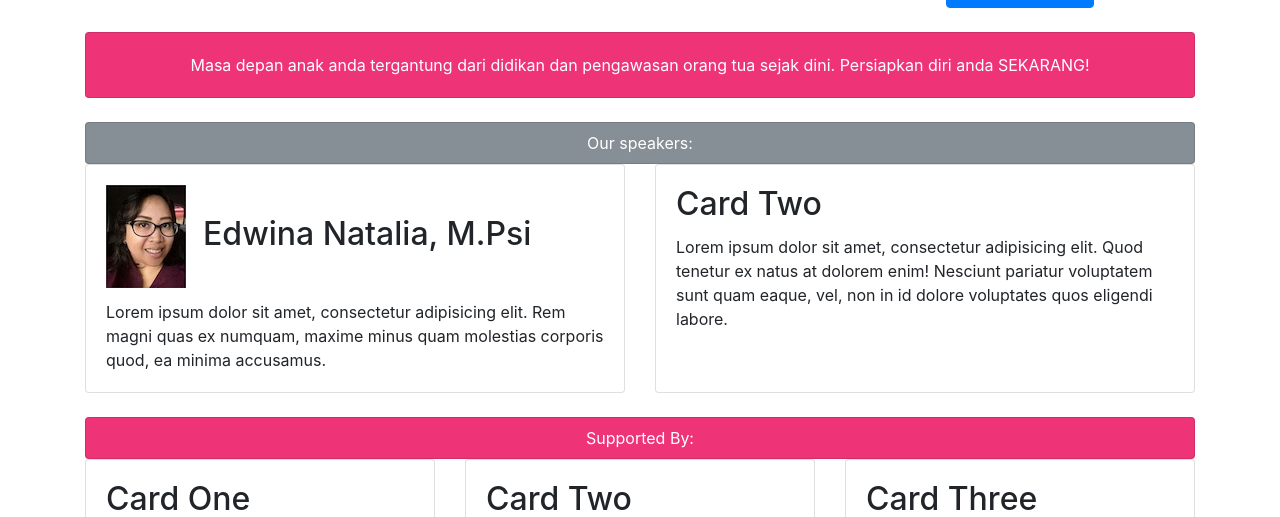
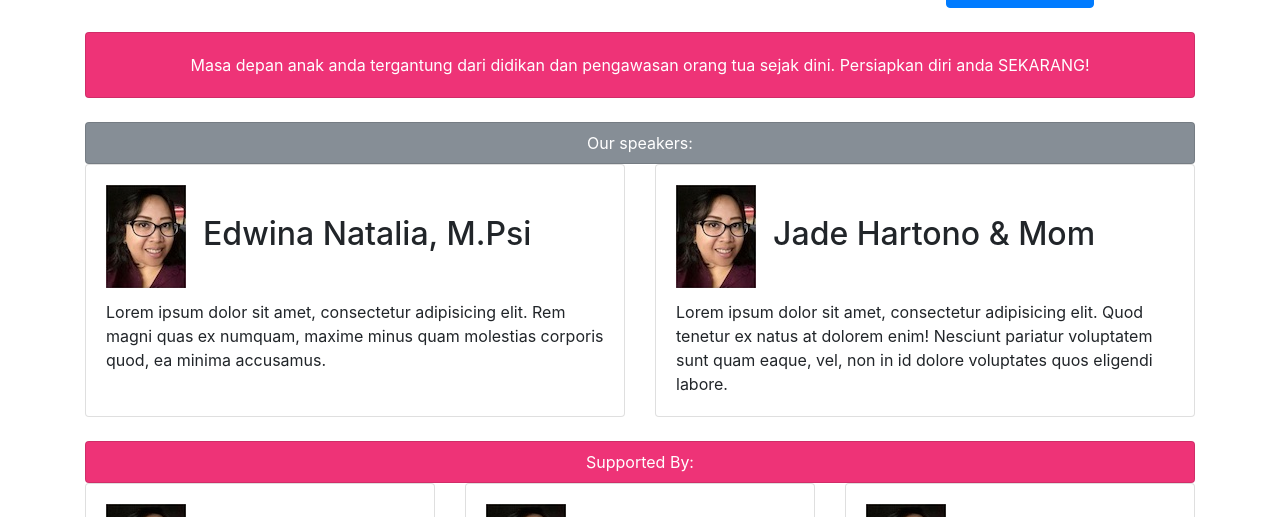
Before and after one commit to talkshowparenting/talkshowparenting.github.io, a website: page index.html in a window 1280 px wide. Shown: the part 435-952 px from the top of the page. Drawn offline with Linux system fonts and the light colour scheme.

Commit message:
added speaker n sponsor

```diff
--- a/index.html
+++ b/index.html
@@ -101,7 +101,7 @@ Hai Moms and Dads! 📱💻🖥 Gadget tidak bisa dilepaskan dari kehidupan kids
         <div class="col-md-6 mb-4">
           <div class="card h-100">
             <div class="card-body">
-              <h2 class="card-title">Card Two</h2>
+              <h2 class="card-title"><img src="img/edwina.jpg" alt="Edwina Natalia, M.Psi" width="80" height="103">&nbsp;&nbsp;Jade Hartono & Mom</h2>
               <p class="card-text">Lorem ipsum dolor sit amet, consectetur adipisicing elit. Quod tenetur ex natus at dolorem enim! Nesciunt pariatur voluptatem sunt quam eaque, vel, non in id dolore voluptates quos eligendi labore.</p>
             </div>
             <!--div class="card-footer">
@@ -122,7 +122,7 @@ Hai Moms and Dads! 📱💻🖥 Gadget tidak bisa dilepaskan dari kehidupan kids
         <div class="col-md-4 mb-4">
           <div class="card h-100">
             <div class="card-body">
-              <h2 class="card-title">Card One</h2>
+              <h2 class="card-title"><img src="img/edwina.jpg" alt="Edwina Natalia, M.Psi" width="80" height="103">&nbsp;&nbsp;Renovate</h2>
               <p class="card-text">Lorem ipsum dolor sit amet, consectetur adipisicing elit. Rem magni quas ex numquam, maxime minus quam molestias corporis quod, ea minima accusamus.</p>
             </div>
             <!--div class="card-footer">
@@ -134,7 +134,7 @@ Hai Moms and Dads! 📱💻🖥 Gadget tidak bisa dilepaskan dari kehidupan kids
         <div class="col-md-4 mb-4">
           <div class="card h-100">
             <div class="card-body">
-              <h2 class="card-title">Card Two</h2>
+              <h2 class="card-title"><img src="img/edwina.jpg" alt="Edwina Natalia, M.Psi" width="80" height="103">&nbsp;&nbsp;Le Miel Spa</h2>
               <p class="card-text">Lorem ipsum dolor sit amet, consectetur adipisicing elit. Quod tenetur ex natus at dolorem enim! Nesciunt pariatur voluptatem sunt quam eaque, vel, non in id dolore voluptates quos eligendi labore.</p>
             </div>
             <!--div class="card-footer">
@@ -146,7 +146,7 @@ Hai Moms and Dads! 📱💻🖥 Gadget tidak bisa dilepaskan dari kehidupan kids
         <div class="col-md-4 mb-4">
           <div class="card h-100">
             <div class="card-body">
-              <h2 class="card-title">Card Three</h2>
+              <h2 class="card-title"><img src="img/edwina.jpg" alt="Edwina Natalia, M.Psi" width="80" height="103">&nbsp;&nbsp;Bebox Club</h2>
               <p class="card-text">Lorem ipsum dolor sit amet, consectetur adipisicing elit. Rem magni quas ex numquam, maxime minus quam molestias corporis quod, ea minima accusamus.</p>
             </div>
             <!--div class="card-footer">
```
